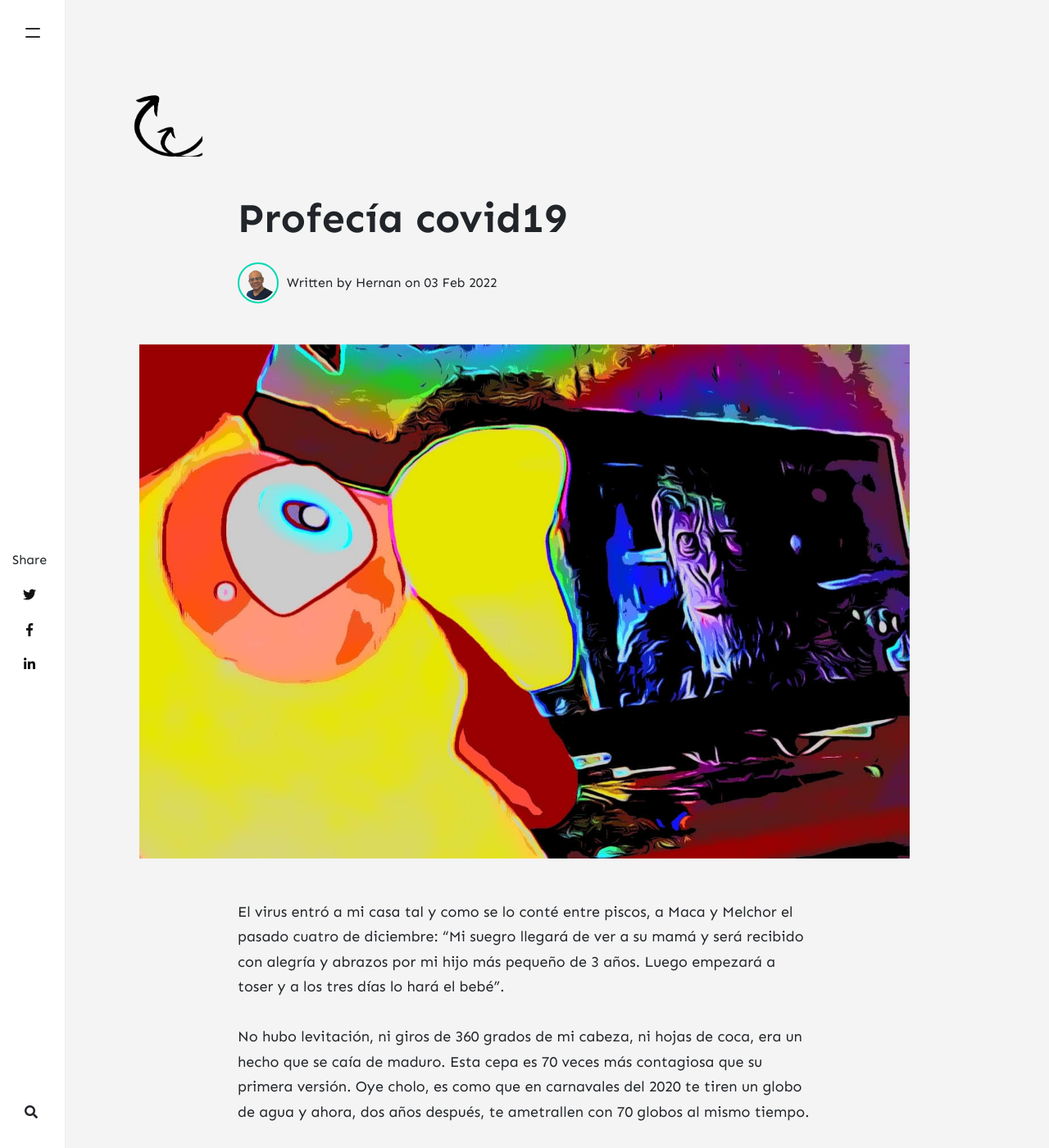
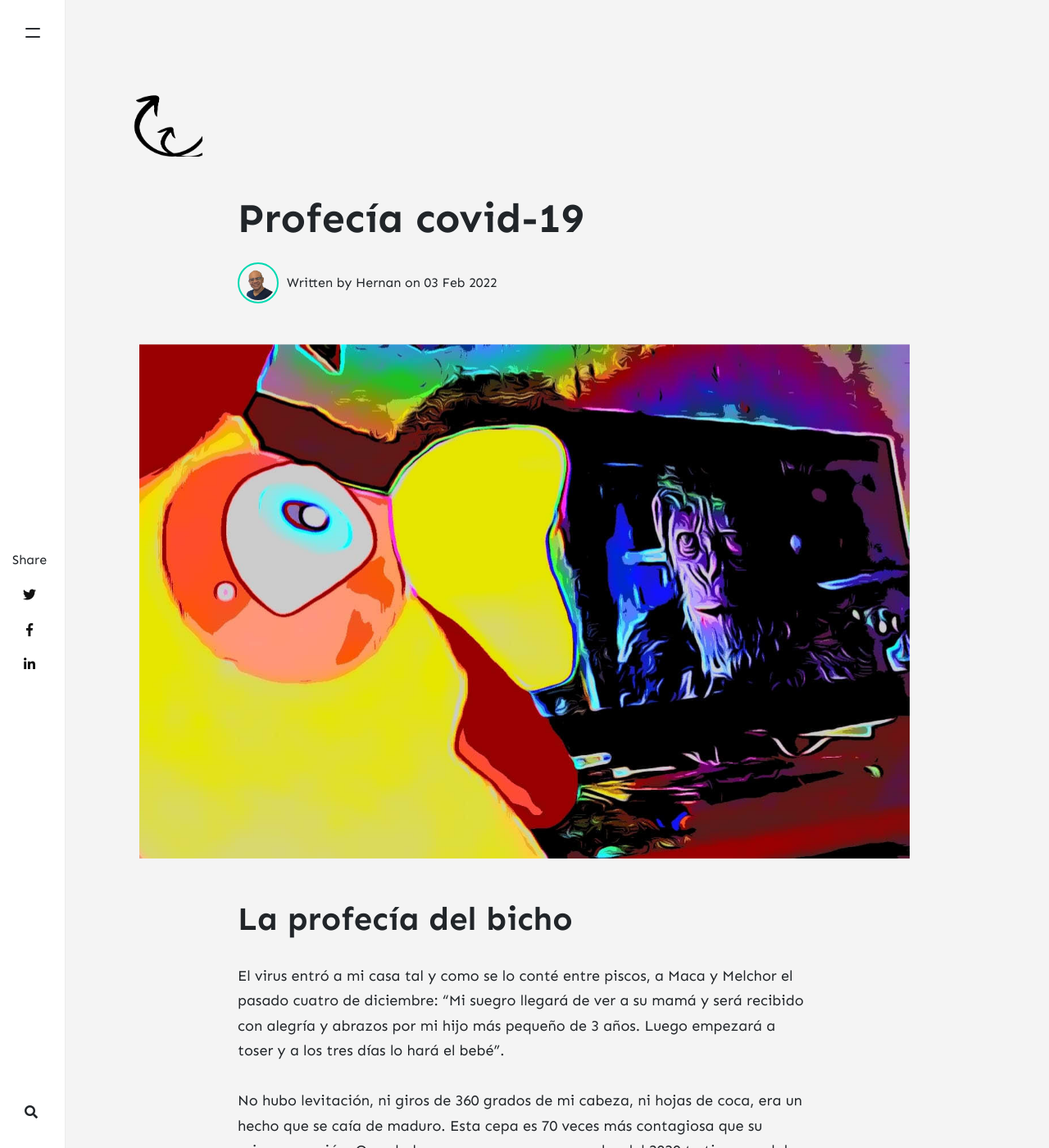
Before and after one commit to kanancho/unpardelineas, a Jekyll site: the page built from _posts/2022-02-3-profecia-covid19.md, in a window 1280 px wide and 1400 px high. Shown: the whole window at 82% size. Built offline with Jekyll 4.4.1, drawn with Linux system fonts in a browser that asks for light colours; nearby versions of some CDN libraries; comment, search, counter and statistics services are not loaded.

Commit message:
Update 2022-02-3-profecia-covid19.md

```diff
--- a/_posts/2022-02-3-profecia-covid19.md
+++ b/_posts/2022-02-3-profecia-covid19.md
@@ -1,11 +1,13 @@
 ---
 layout: post
-title:  "Profecía covid19"
+title:  "Profecía covid-19"
 author: hernan
 categories: [ Anécdotas ]
 tags: [familia,miedo,niños,familia,covid19,cuarentena,omicron,hernangarciaval]
 image: assets/images/8.jpg
 ---
+
+# La profecía del bicho
 
 El virus entró a mi casa tal y como se lo conté entre piscos, a Maca y Melchor el pasado cuatro de diciembre: "Mi suegro llegará de ver a su mamá y será recibido con alegría y abrazos por mi hijo más pequeño de 3 años. Luego empezará a toser y a los tres días lo hará el bebé".
 
```
